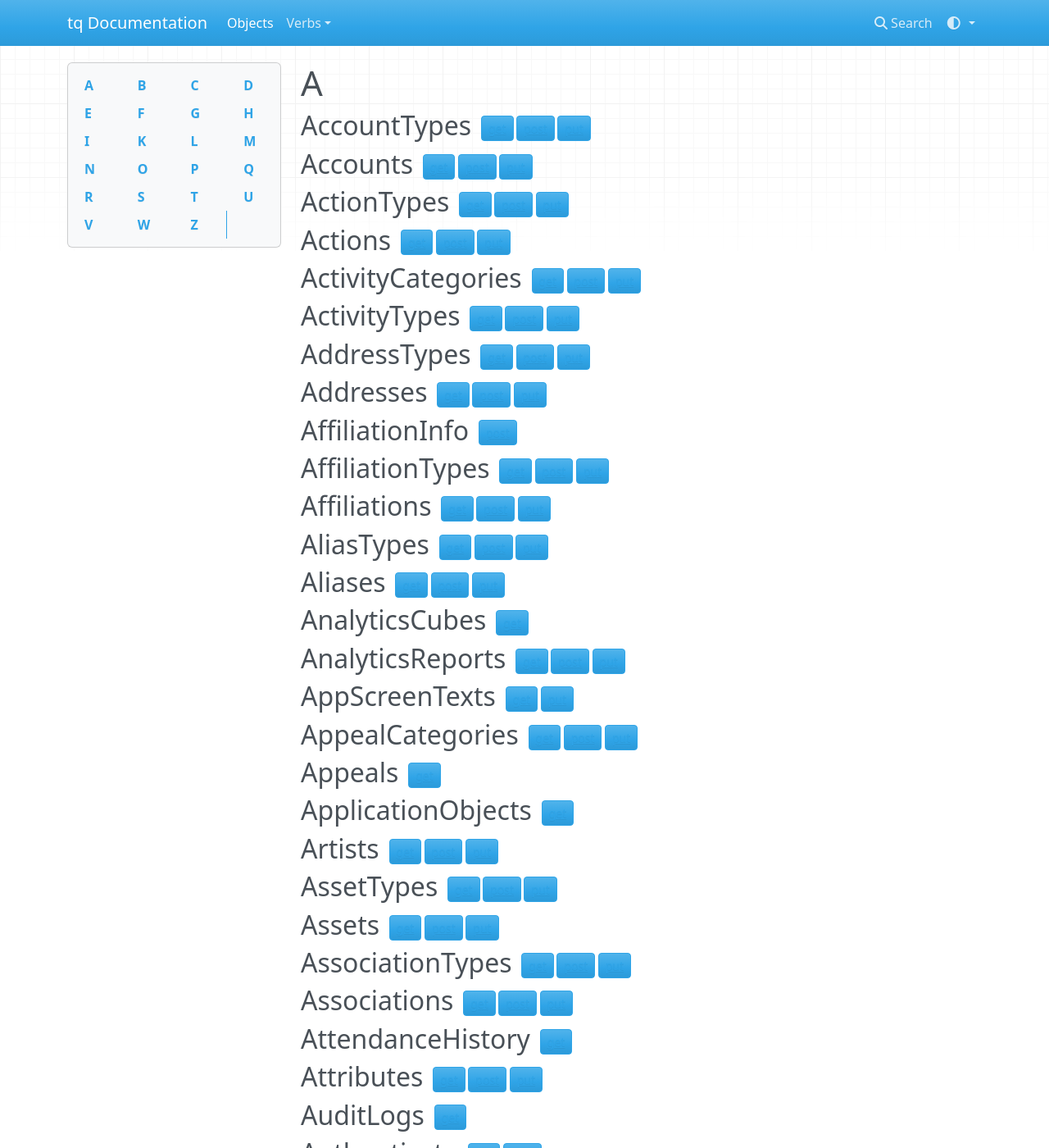
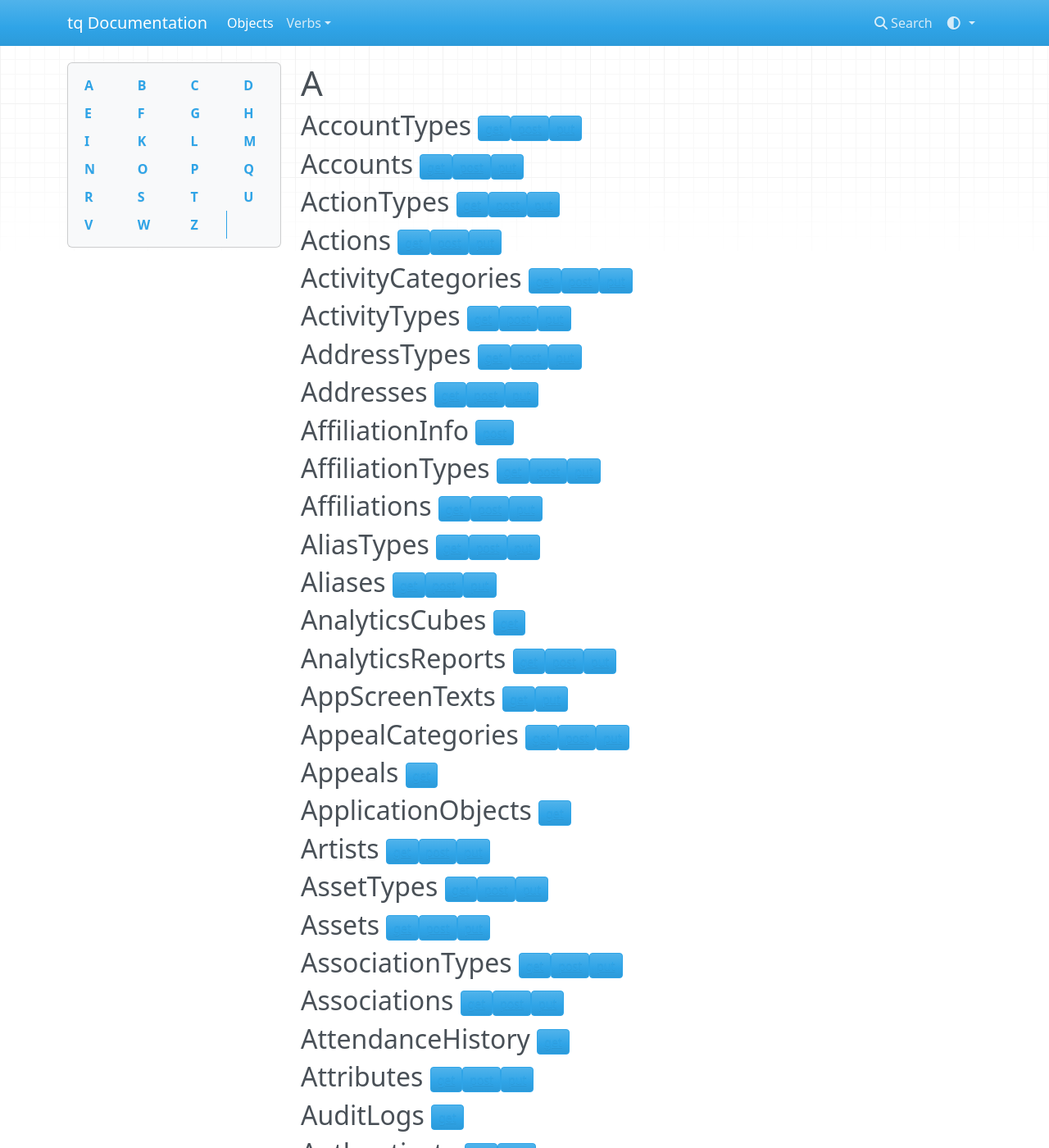
Before and after one commit to skysyzygy/tq, an MkDocs documentation site: the page built from doc/docs/objects.md, in a window 1280 px wide and 1400 px high. Shown: the whole window at 82% size. Built offline with MkDocs 1.6.1, drawn with Linux system fonts in a browser that asks for light colours; nearby versions of some CDN libraries.

Commit message:
Styling of buttons

```diff
--- a/doc/docs/css/code.css
+++ b/doc/docs/css/code.css
@@ -3,12 +3,17 @@
     text-align: right;
 }
 .btn-code {
-    border-radius: 0;
+    border-bottom-left-radius: 0;
+    border-bottom-right-radius: 0;
     border-bottom: none;
 }
-.btn-verb {
-    margin-left: 0.25em;
+.group-code, .group-name {
+    position:relative;
 }
-.h5-code {
-    height: 0;
+.btn-group-code {
+    height: 30px;
+    width: 100%;
+    text-align: right;
+    position:absolute;
+    bottom: -8px;
 }
```
